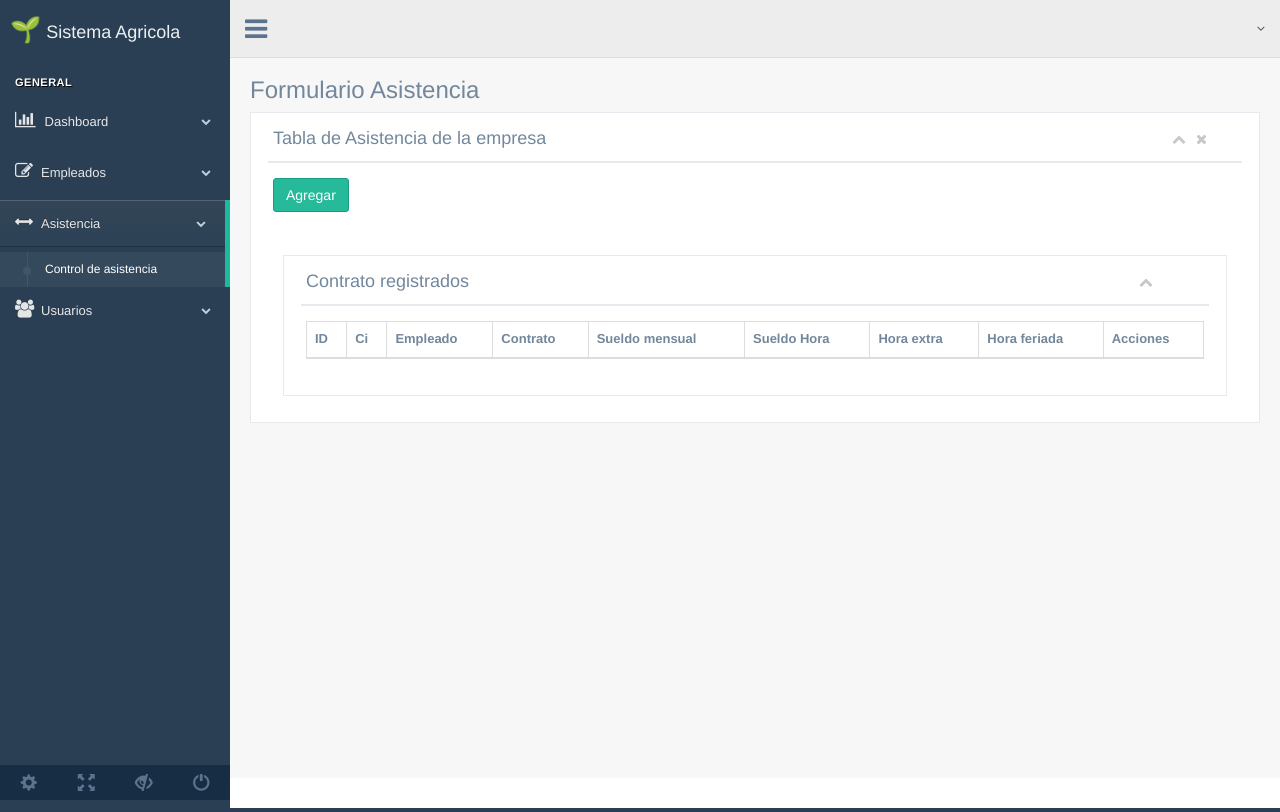
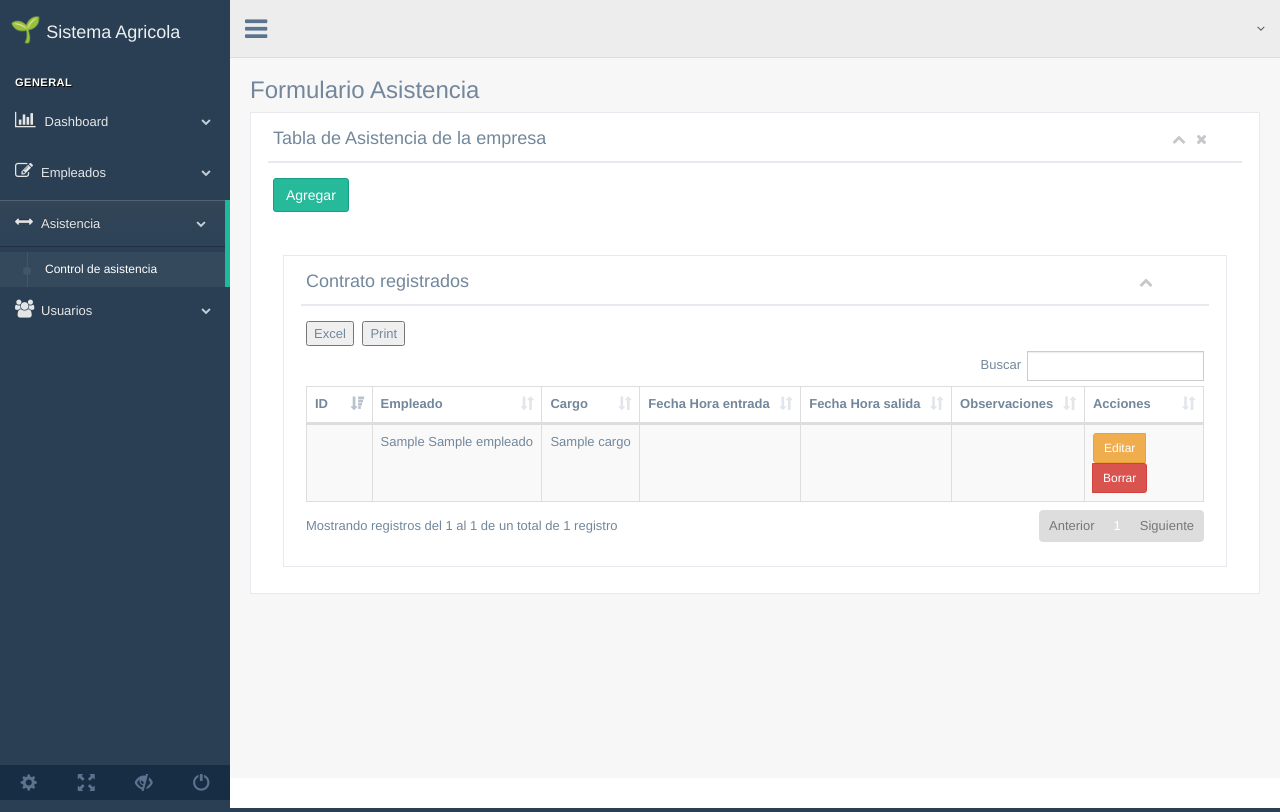
Before and after one commit to melgar1992/recurso-humano-agricola, a CodeIgniter app: page /recurso-humano-agricola/ControlAsistencia in a window 1280 px wide. Run offline with CodeIgniter, Linux system fonts and the light colour scheme; tables that the repository leaves empty or names only in its code hold one stand-in row (values such as "Sample post"); lists and menus that the app fills with data are empty; some libraries are stand-ins or nearby versions.

Commit message:
Asistenci
Se agrego la validacion de empleados y cargos activos en los llamados de contrato

```diff
--- a/application/controllers/ControlAsistencia.php
+++ b/application/controllers/ControlAsistencia.php
@@ -11,10 +11,14 @@
     public function index()
     {
         $data = array(
-            'empleados' => $this->Empleado_model->obtenerEmpleados(),
-            'cargos' => $this->Cargo_model->obtenerCargos(),
+            'contratos' => $this->Contrato_model->obtenerContratosOrdenApellidos(),
         );
 
         $this->loadView("ControlAsistencia", "formularios/control_asistencia/control_asistencia_form", $data);
     }
+    public function obtenerAsistencias()
+    {
+        $asistencias = $this->Control_asistencia_model->obtenerAsistencias();
+        echo json_encode($asistencias);
+    }
 }
--- a/application/models/Contrato_model.php
+++ b/application/models/Contrato_model.php
@@ -10,6 +10,21 @@
         $this->db->join('empleados em', 'em.id_empleado = co.id_empleado');
         $this->db->join('cargo ca', 'ca.id_cargo = co.id_cargo');
         $this->db->where('co.estado', '1');
+        $this->db->where('ca.estado', '1');
+        $this->db->where('em.estado', '1');
+        return $this->db->get()->result_array();
+    }
+    public function obtenerContratosOrdenApellidos()
+    {
+        $this->db->select('co.*, concat(em.apellidos," " ,em.nombres) as nombre_completo, em.nombres as empleado_nombres, em.apellidos as empleado_apellidos, em.ci, em.telefono, em.direccion,
+        ca.nombre as cargo_nombre, ca.tipo_pago, ca.sueldo_mensual, ca.sueldo_hora, ca.hora_extra, ca.hora_feriada');
+        $this->db->from('contrato co');
+        $this->db->join('empleados em', 'em.id_empleado = co.id_empleado');
+        $this->db->join('cargo ca', 'ca.id_cargo = co.id_cargo');
+        $this->db->where('co.estado', '1');
+        $this->db->where('ca.estado', '1');
+        $this->db->where('em.estado', '1');
+        $this->db->order_by('nombre_completo');
         return $this->db->get()->result_array();
     }
     public function obtenerContrato($id_contrato)
@@ -27,7 +42,9 @@
         $this->db->select('id_contrato');
         $this->db->where('id_empleado', $id_empleado);
         $this->db->where('id_cargo', $id_cargo);
-        $this->db->where('estado', '1');
+        $this->db->where('co.estado', '1');
+        $this->db->where('ca.estado', '1');
+        $this->db->where('em.estado', '1');
         $contrato = $this->db->get('contrato')->row_array();
 
         if (isset($contrato)) {
--- a/application/models/Control_asistencia_model.php
+++ b/application/models/Control_asistencia_model.php
@@ -2,5 +2,14 @@
 class Control_asistencia_model extends CI_Model
 {
 
-
+    public function obtenerAsistencias()
+    {
+        $this->db->select('coa.*, concat(em.apellidos," " ,em.nombres) as nombre_completo, em.nombres as empleado_nombres, em.apellidos as empleado_apellidos, em.ci, em.telefono, em.direccion,
+        ca.nombre as cargo_nombre, ca.tipo_pago, ca.sueldo_mensual, ca.sueldo_hora, ca.hora_extra, ca.hora_feriada');
+        $this->db->from('control_asistencia coa');
+        $this->db->join('contrato co', 'co.id_contrato = coa.id_contrato');
+        $this->db->join('empleados em', 'em.id_empleado = co.id_empleado');
+        $this->db->join('cargo ca', 'ca.id_cargo = co.id_cargo');
+        return $this->db->get()->result_array();
+    }
 }
--- a/application/views/formularios/control_asistencia/control_asistencia_form.php
+++ b/application/views/formularios/control_asistencia/control_asistencia_form.php
@@ -41,17 +41,15 @@
                                 <div class="x_content">
 
                                     <div class="card-box table-responsive">
-                                        <table class="table table-striped table-bordered nowrap" id="tablaEmpleados" style="width:100%">
+                                        <table class="table table-striped table-bordered nowrap" id="tablaAsistencia" style="width:100%">
                                             <thead>
                                                 <tr>
                                                     <th>ID</th>
-                                                    <th>Ci</th>
                                                     <th>Empleado</th>
-                                                    <th>Contrato</th>
-                                                    <th>Sueldo mensual</th>
-                                                    <th>Sueldo Hora</th>
-                                                    <th>Hora extra</th>
-                                                    <th>Hora feriada</th>
+                                                    <th>Cargo</th>
+                                                    <th>Fecha Hora entrada</th>
+                                                    <th>Fecha Hora salida</th>
+                                                    <th>Observaciones</th>
                                                     <th>Acciones</th>
                                                 </tr>
                                             </thead>
@@ -84,25 +82,37 @@
                     <div class="error_formulario">
                     </div>
                     <div class="form-group">
-                        <label for="id_empleado" class="control-label">Empleado *:</label>
+                        <label for="id_contrato" class="control-label">Empleado contrato *:</label>
                         <div class="">
-                            <select id="id_empleado" name="id_empleado" class="form-control" required>
+                            <select id="id_contrato" name="id_contrato" class="form-control" required>
                                 <option value=""></option>
-                                <?php foreach ($empleados as $row) : ?>
-                                    <option value="<?php echo $row['id_empleado'] ?>"><?php echo $row['apellidos'] . ' ' . $row['nombres']; ?></option>
+                                <?php foreach ($contratos as $row) : ?>
+                                    <option value="<?php echo $row['id_contrato'] ?>"><?php echo $row['nombre_completo']
+                                                                                            . ' Cargo: ' . $row['cargo_nombre']
+                                                                                            . ' Hora: ' . $row['sueldo_hora'] . ' Bs'; ?></option>
                                 <?php endforeach; ?>
                             </select>
                         </div>
                     </div>
                     <div class="form-group">
-                        <label for="id_cargo" class="control-label">Cargo *:</label>
+                        <label class="control-label" for="fecha_hora_ingreso">Fecha hora ingreso <span class="required">*</span>
+                        </label>
                         <div class="">
-                            <select id="id_cargo" name="id_cargo" class="form-control" required>
-                                <option value=""></option>
-                                <?php foreach ($cargos as $row) : ?>
-                                    <option value="<?php echo $row['id_cargo'] ?>"><?php echo $row['nombre'] . ' sueldo: ' . $row['sueldo_mensual'] . 'Bs hora: ' . $row['sueldo_hora'] . 'Bs'; ?></option>
-                                <?php endforeach; ?>
-                            </select>
+                            <input type="datetime-local" id="fecha_hora_ingreso" name="fecha_hora_ingreso" required="required" class="form-control col-md-7 col-xs-12">
+                        </div>
+                    </div>
+                    <div class="form-group">
+                        <label class="control-label" for="fecha_hora_salida">Fecha hora salida <span class="required">*</span>
+                        </label>
+                        <div class="">
+                            <input type="datetime-local" id="fecha_hora_salida" name="fecha_hora_salida" required="required" class="form-control col-md-7 col-xs-12">
+                        </div>
+                    </div>
+                    <div class="form-group">
+                        <label for="observaciones" class="control-label">Observaciones
+                        </label>
+                        <div class="">
+                            <textarea name="observaciones" id="observaciones" class="form-control" rows="2" placeholder="Dirección"></textarea>
                         </div>
                     </div>
 
--- a/application/views/template/sidebar.php
+++ b/application/views/template/sidebar.php
@@ -22,7 +22,7 @@
                                 </li>
                                 <li><a><i class="fa fa-edit"></i>Empleados<span class="fa fa-chevron-down"></span></a>
                                     <ul class="nav child_menu">
-                                        <li><a href="<?php echo base_url(); ?>Empleado">Formulario de empelados</a></li>
+                                        <li><a href="<?php echo base_url(); ?>Empleado">Empelados</a></li>
                                         <li><a href="<?php echo base_url(); ?>Cargo">Cargos</a></li>
                                         <li><a href="<?php echo base_url(); ?>Contrato">Contratos de empleados</a></li>
 
--- a/assets/JavaScript/JsControlAsistencia.js
+++ b/assets/JavaScript/JsControlAsistencia.js
@@ -1,4 +1,67 @@
 $(document).ready(function () {
     opcion = '';
     document.title = 'Sistema Agricola| Asistencia';
+    var tabla = $('#tablaAsistencia').DataTable({
+        responsive: true,
+        pageLength: 25,
+        dom: "Bfrtip",
+        ajax: { url: base_url + "ControlAsistencia/obtenerAsistencias", dataSrc: "" },
+        columns: [
+            { data: 'id_control_asistencia', width: '50px' },
+            { data: 'nombre_completo' },
+            { data: 'cargo_nombre' },
+            { data: 'fecha_hora_ingreso' },
+            { data: 'fecha_hora_salida' },
+            { data: 'observaciones'},
+            { data: 6, width: '120px' }
+        ],
+        buttons: [{
+            extend: 'excelHtml5',
+            title: "Listado de empleados",
+            exportOptions: {
+                columns: [1, 2, 3, 4],
+            }
+
+        },
+        {
+            extend: 'print',
+            title: "Listado de empleados",
+            exportOptions: {
+                columns: [1, 2, 3, 4],
+
+            }
+        }
+        ],
+        "order": [
+            [0, "desc"]
+        ],
+        "columnDefs": [{
+            "targets": -1,
+            "data": null,
+            "defaultContent": "<div class='text-right'> <div class='btn-group'><button class='btn btn-warning btn-sm' id='btn-editar'><i class='fas fa-pencil-alt'></i> Editar</button><button class='btn btn-danger btn-sm' id='btn-borrar'><i class='fas fa-trash-alt'></i> Borrar</button></div></div>",
+        }],
+        "language": {
+            'lengthMenu': "Mostrar _MENU_ registros",
+            "zeroRecords": "No se encontraron resultados",
+            "info": "Mostrando registros del _START_ al _END_ de un total de _TOTAL_ registro",
+            "infoEmpty": "Mostrando registros del 0 al 0 de un total de 0 registros",
+            "infoFiltered": "(filtrado de un total de _MAX_ registros)",
+            "sSearch": "Buscar",
+            "oPaginate": {
+                "sFirst": "Primero",
+                "sLast": "Ultimo",
+                "sNext": "Siguiente",
+                "sPrevious": "Anterior",
+
+            },
+            "sProcesing": "Procesando...",
+        }
+    });
+
+
+    $('#formasistencia').submit(function (e) {
+        e.preventDefault();
+        fecha_ini = $.trim($('#fecha_hora_ingreso').val());
+        console.log(fecha_ini);
+    });
 });
```
